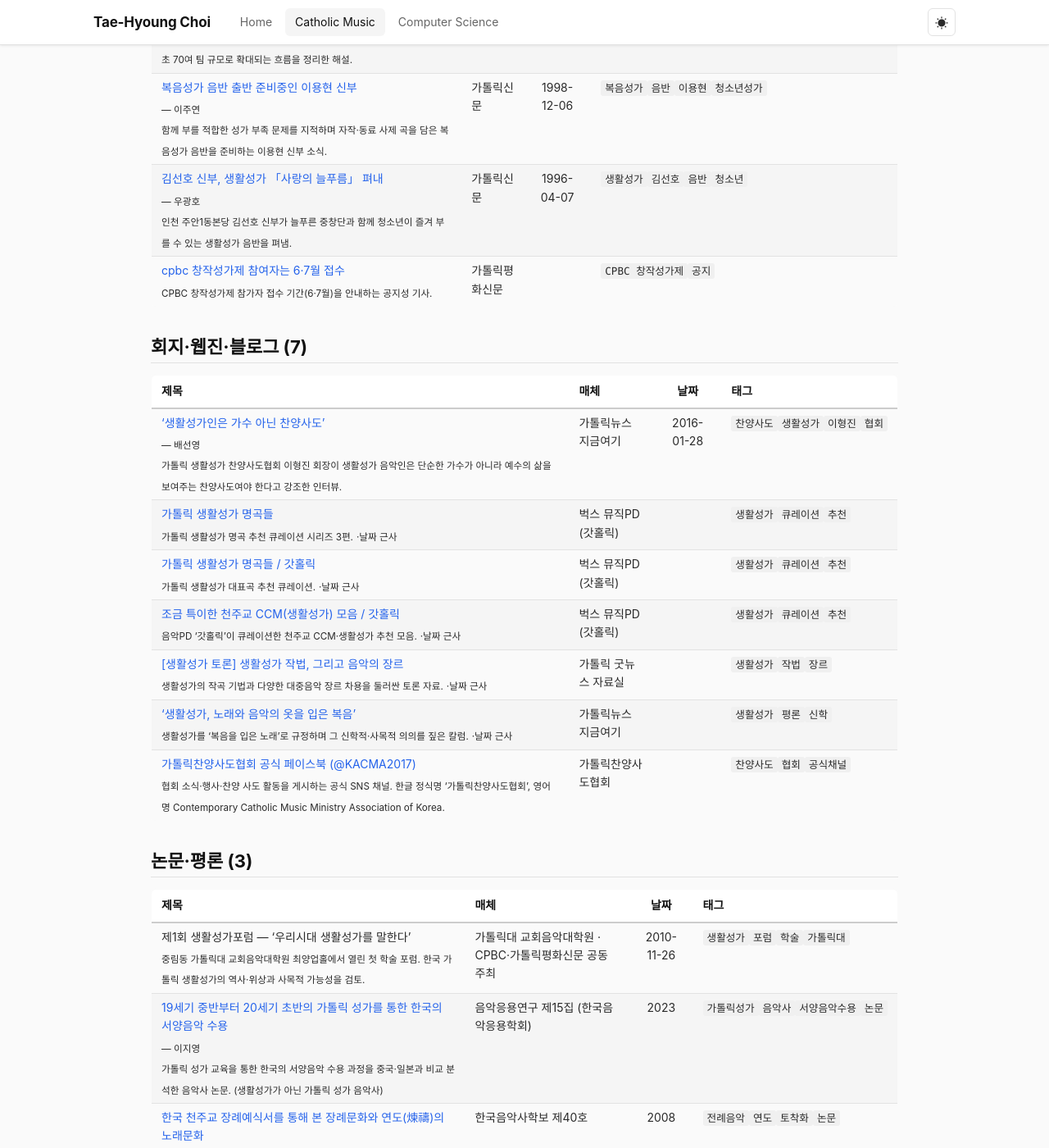
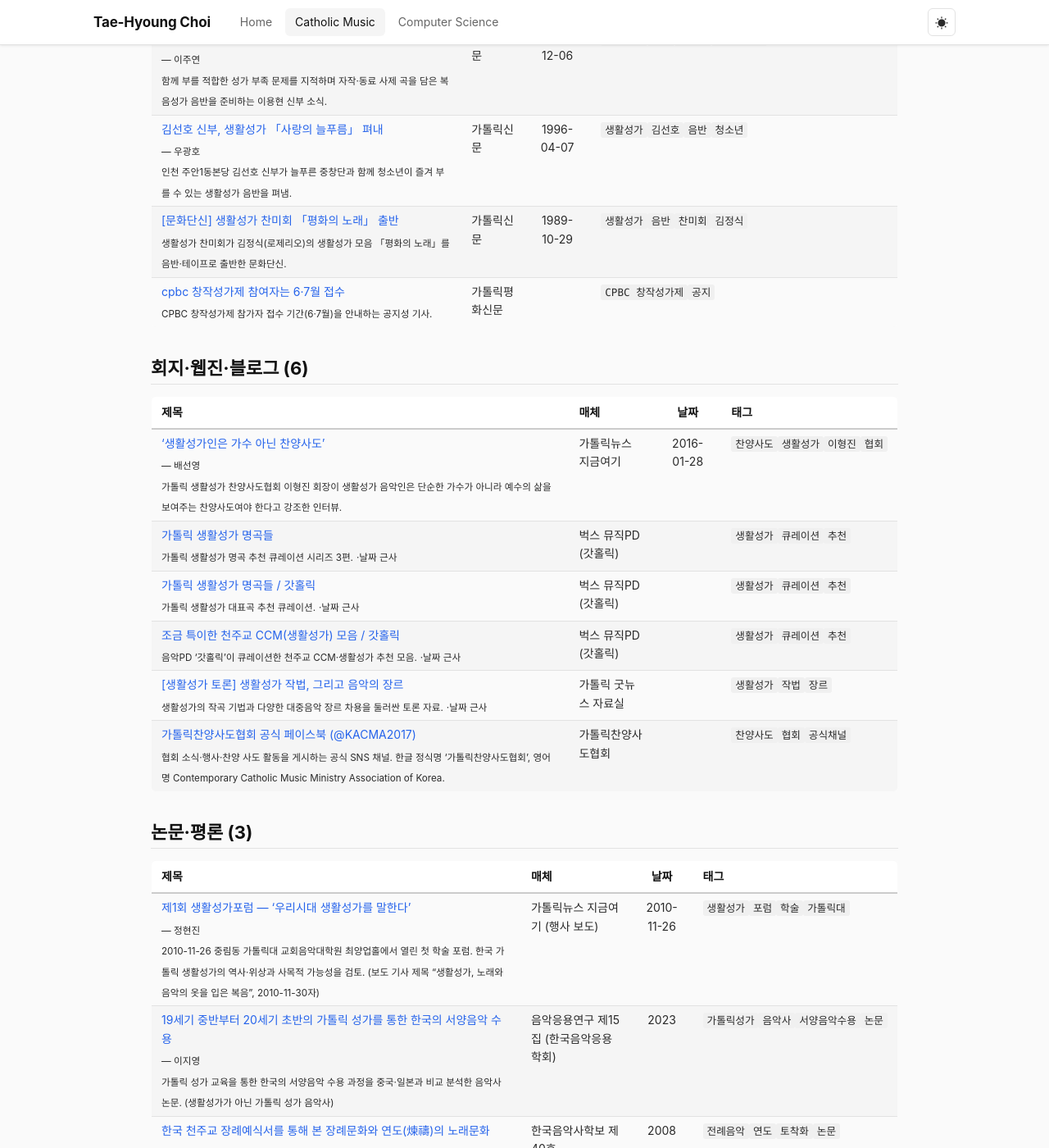
Before and after one commit to selmo/selmo.github.io, a Jekyll site: the page built from ccm/Articles.md, in a window 1280 px wide and 1400 px high, scrolled down 6622 px. Shown: the whole window at 82% size. Built offline with Jekyll 4.4.1, drawn with Linux system fonts in a browser that asks for light colours; our own code applies the rules of GitHub Pages for plain Markdown files; some of the changed text lies outside the part shown.

Commit message:
chore: Local body-digest archive (gitignored) + fix two article records
Per request to capture article bodies, built a LOCAL-ONLY archive of factual
digests (summary + minimal quotation, NOT verbatim full text — repo is PUBLIC and
the sources are copyrighted press). The archive lives in article-archive/, added
to .gitignore so it never enters git history or the published site. 48 digests
(가톨릭신문 44, 가톨릭뉴스 2, 학술 2) via WebFetch; CPBC excluded (JS-rendered,
no extractable body). A local README indexes them. Nothing from the archive is
committed — only .gitignore changes here.

Verifying bodies surfaced two record errors in _data/articles.yml (the public
metadata), now fixed:
- idxno=4428 ("생활성가, 노래와 음악의 옷을 입은 복음") is actually the news report
  of 제1회 생활성가포럼 (정현진, 2010-11-30), not a standalone column. Merged it
  into the academic forum entry as that entry's source URL and removed the
  duplicate webzine_blog row.
- 「평화의 노래」 출반 (article/202011250004854): masthead date is 1989-10-29
  (제1677호), not 2020-11-25 (online-input date); it covers 김정식 로제리오's
  생활성가 collection. Corrected date and summary.

Totals now: 72 entries (catholic_press 63, webzine_blog 6, academic 3), 68 verified.

Co-Authored-By: Claude Opus 4.8 (1M context) <noreply@anthropic.com>

```diff
--- a/_data/articles.yml
+++ b/_data/articles.yml
@@ -358,10 +358,11 @@ items:
     url: https://www.catholictimes.org/article/202011250004854
     source: 가톨릭신문
     source_type: catholic_press
-    date: 2020-11-25
-    summary: 생활성가 찬미회의 신보 「평화의 노래」 발매 소식.
-    tags: [생활성가, 음반, 찬미회]
+    date: 1989-10-29
+    summary: 생활성가 찬미회가 김정식(로제리오)의 생활성가 모음 「평화의 노래」를 음반·테이프로 출반한 문화단신.
+    tags: [생활성가, 음반, 찬미회, 김정식]
     verified: true
+    note: 본문 발행일 1989-10-29(제1677호 12면). URL의 2020은 온라인 입력일.
 
   - title: 가톨릭 청년 창작생활성가 그룹 '위로 프로젝트'
     url: https://www.catholictimes.org/article/202012210036079
@@ -683,12 +684,8 @@ items:
     tags: [찬양사도, 생활성가, 이형진, 협회]
     verified: true
 
-  - title: "'생활성가, 노래와 음악의 옷을 입은 복음'"
-    url: https://www.catholicnews.co.kr/news/articleView.html?idxno=4428
-    source: 가톨릭뉴스 지금여기
-    source_type: webzine_blog
-    summary: 생활성가를 '복음을 입은 노래'로 규정하며 그 신학적·사목적 의의를 짚은 칼럼.
-    tags: [생활성가, 평론, 신학]
+  # ('생활성가, 노래와 음악의 옷을 입은 복음'(idxno=4428)은 실제로 제1회 생활성가포럼
+  #  보도 기사임이 확인되어 academic 섹션의 포럼 항목으로 통합 — 중복 제거)
 
   - title: "[생활성가 토론] 생활성가 작법, 그리고 음악의 장르"
     url: https://home.catholic.or.kr/pdsm/bbs_view.asp?num=131&id=12196&SORT=C&menu=4807
@@ -723,14 +720,15 @@ items:
   # ============================================================
 
   - title: 제1회 생활성가포럼 — '우리시대 생활성가를 말한다'
-    source: 가톨릭대 교회음악대학원 · CPBC·가톨릭평화신문 공동 주최
+    url: https://www.catholicnews.co.kr/news/articleView.html?idxno=4428
+    source: 가톨릭뉴스 지금여기 (행사 보도)
     source_type: academic
     date: 2010-11-26
-    summary: 중림동 가톨릭대 교회음악대학원 최양업홀에서 열린 첫 학술 포럼. 한국 가톨릭 생활성가의 역사·위상과 사목적 가능성을 검토.
+    author: 정현진
+    summary: 2010-11-26 중림동 가톨릭대 교회음악대학원 최양업홀에서 열린 첫 학술 포럼. 한국 가톨릭 생활성가의 역사·위상과 사목적 가능성을 검토. (보도 기사 제목 "생활성가, 노래와 음악의 옷을 입은 복음", 2010-11-30자)
     tags: [생활성가, 포럼, 학술, 가톨릭대]
-    note: >-
-      행사 개최(2010-11-26)는 복수 출처로 확인되나 보도 기사 원문 URL은 미확정.
-      정확한 보도 URL 확보 시 url 필드 추가 요망.
+    verified: true
+    note: 행사일 2010-11-26. URL은 가톨릭뉴스 지금여기 보도 기사(idxno=4428, 정현진 기자, 2010-11-30).
 
   - title: 한국 천주교 장례예식서를 통해 본 장례문화와 연도(煉禱)의 노래문화
     url: https://www.kci.go.kr/kciportal/ci/sereArticleSearch/ciSereArtiView.kci?sereArticleSearchBean.artiId=ART001250063
```
Also changed, not shown: 1 other file.
